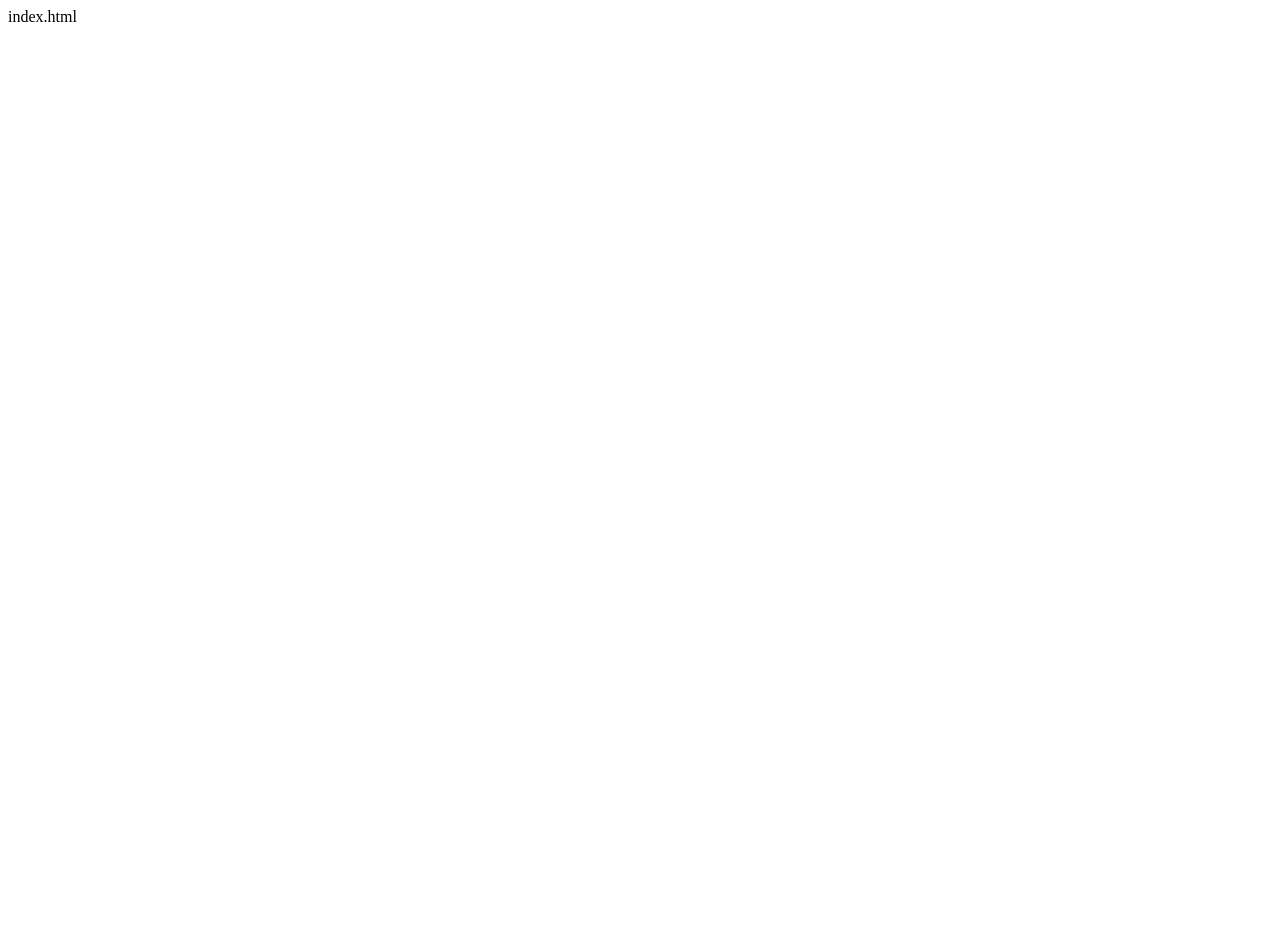
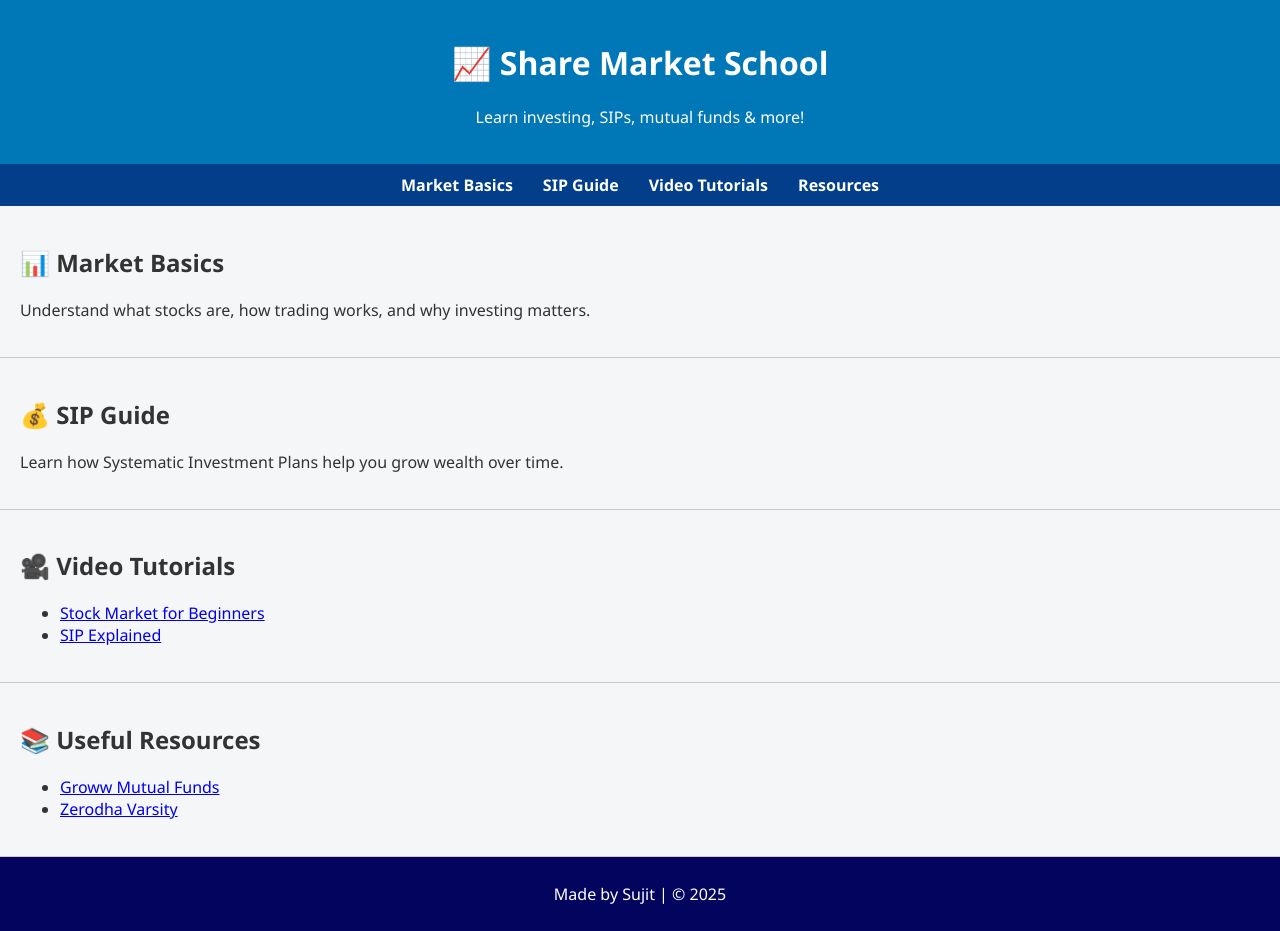
Before and after one commit to mohitramyadavmohit-beep/share-market-school, a plain HTML site: page index.html in a window 1280 px wide. Before the commit the page ends 800 px from the top, so only its background shows below. Drawn offline with Linux system fonts and the light colour scheme.

Commit message:
Add files via upload

```diff
--- a/index.html
+++ b/index.html
@@ -1 +1,55 @@
-index.html
+<!-- index.html -->
+<!DOCTYPE html>
+<html lang="en">
+<head>
+  <meta charset="UTF-8" />
+  <meta name="viewport" content="width=device-width, initial-scale=1.0"/>
+  <title>Share Market School</title>
+  <link rel="stylesheet" href="style.css"/>
+</head>
+<body>
+  <header>
+    <h1>📈 Share Market School</h1>
+    <p>Learn investing, SIPs, mutual funds & more!</p>
+  </header>
+
+  <nav>
+    <ul>
+      <li><a href="#basics">Market Basics</a></li>
+      <li><a href="#sip">SIP Guide</a></li>
+      <li><a href="#videos">Video Tutorials</a></li>
+      <li><a href="#resources">Resources</a></li>
+    </ul>
+  </nav>
+
+  <section id="basics">
+    <h2>📊 Market Basics</h2>
+    <p>Understand what stocks are, how trading works, and why investing matters.</p>
+  </section>
+
+  <section id="sip">
+    <h2>💰 SIP Guide</h2>
+    <p>Learn how Systematic Investment Plans help you grow wealth over time.</p>
+  </section>
+
+  <section id="videos">
+    <h2>🎥 Video Tutorials</h2>
+    <ul>
+      <li><a href="https://www.youtube.com/watch?v=Z3YjY3kz3zE" target="_blank">Stock Market for Beginners</a></li>
+      <li><a href="https://www.youtube.com/watch?v=Y3eWzYzqKzE" target="_blank">SIP Explained</a></li>
+    </ul>
+  </section>
+
+  <section id="resources">
+    <h2>📚 Useful Resources</h2>
+    <ul>
+      <li><a href="https://groww.in/mutual-funds" target="_blank">Groww Mutual Funds</a></li>
+      <li><a href="https://zerodha.com/varsity/" target="_blank">Zerodha Varsity</a></li>
+    </ul>
+  </section>
+
+  <footer>
+    <p>Made by Sujit | © 2025</p>
+  </footer>
+</body>
+</html>
--- /dev/null
+++ b/style.css
@@ -0,0 +1,46 @@
+/* style.css */
+body {
+  font-family: 'Segoe UI', sans-serif;
+  margin: 0;
+  padding: 0;
+  background: #f4f6f8;
+  color: #333;
+}
+
+header {
+  background: #0077b6;
+  color: white;
+  padding: 20px;
+  text-align: center;
+}
+
+nav ul {
+  display: flex;
+  justify-content: center;
+  background: #023e8a;
+  list-style: none;
+  margin: 0;
+  padding: 10px;
+}
+
+nav ul li {
+  margin: 0 15px;
+}
+
+nav ul li a {
+  color: white;
+  text-decoration: none;
+  font-weight: bold;
+}
+
+section {
+  padding: 20px;
+  border-bottom: 1px solid #ccc;
+}
+
+footer {
+  text-align: center;
+  padding: 10px;
+  background: #03045e;
+  color: white;
+}
```
